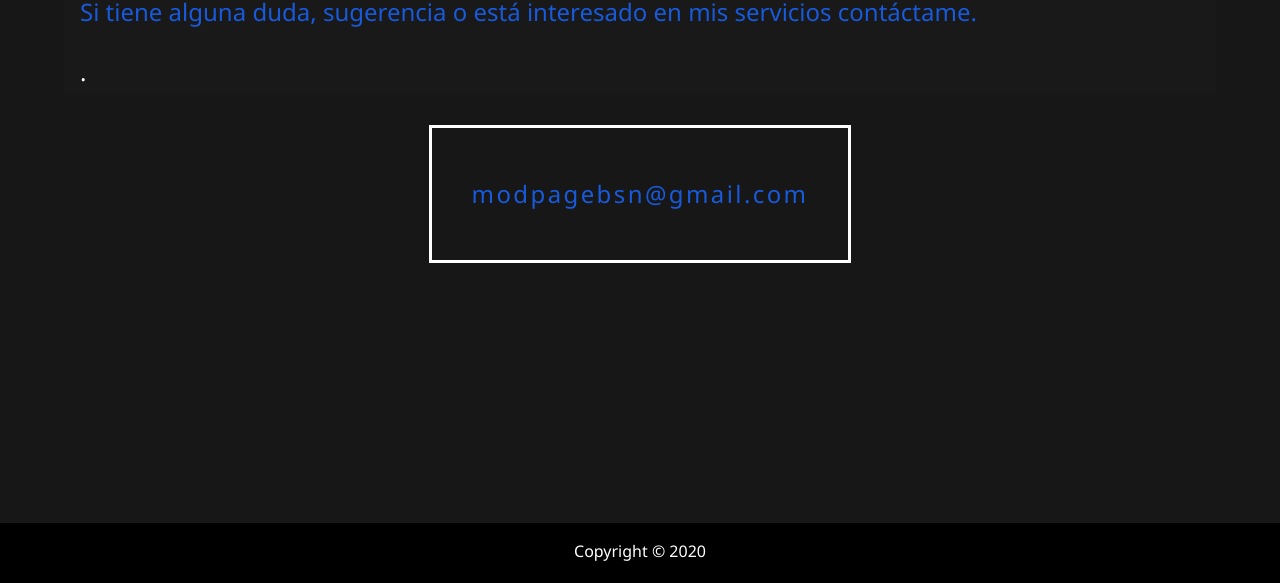
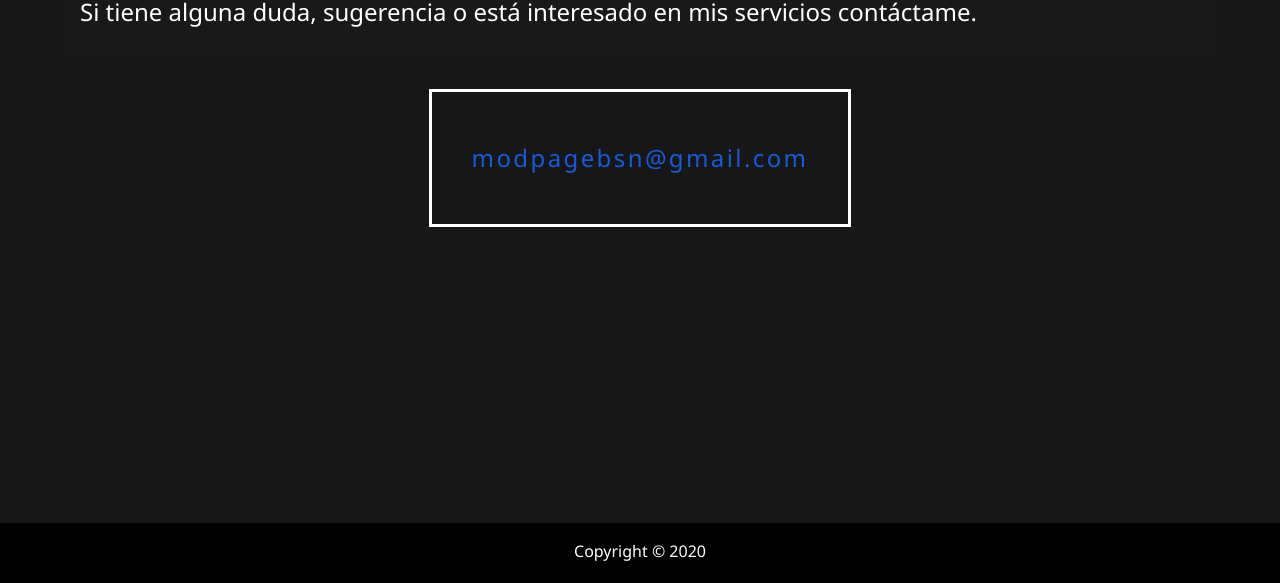
Before and after one commit to modpage1512/modpage1512.github.io, a website: page contact.html in a window 1280 px wide. Shown: the part 217-800 px from the top of the page. Drawn offline with Linux system fonts and the light colour scheme.

Commit message:
Update contact.html

```diff
--- a/contact.html
+++ b/contact.html
@@ -53,7 +53,7 @@
         <h1 class="lg-heading">Contacto
         </h1>
         <h2 class="sm-heading">
-            <span class="text-secondary">Si tiene alguna duda, sugerencia o está interesado en mis servicios contáctame. </p></span>.
+            <span>Si tiene alguna duda, sugerencia o está interesado en mis servicios contáctame. </p></span>
         </h2>
 
         <div class="boxes">
```
